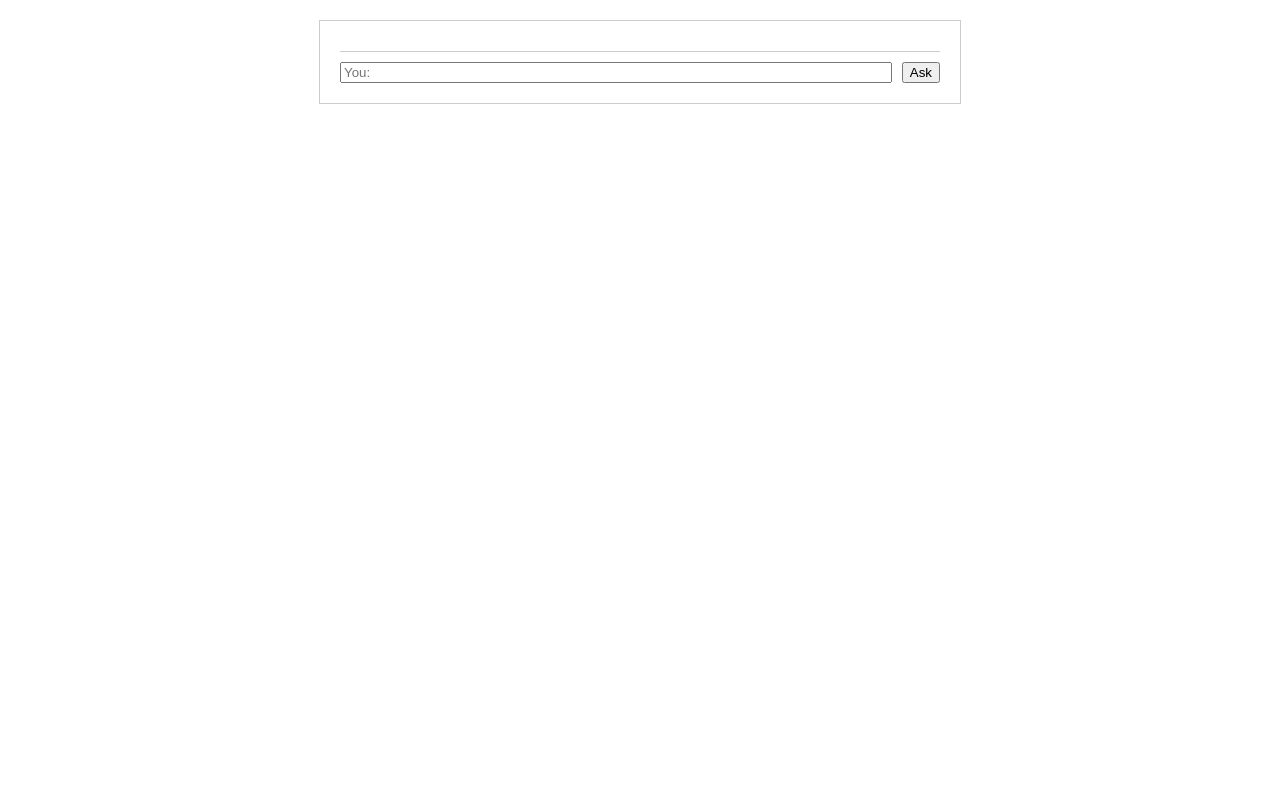
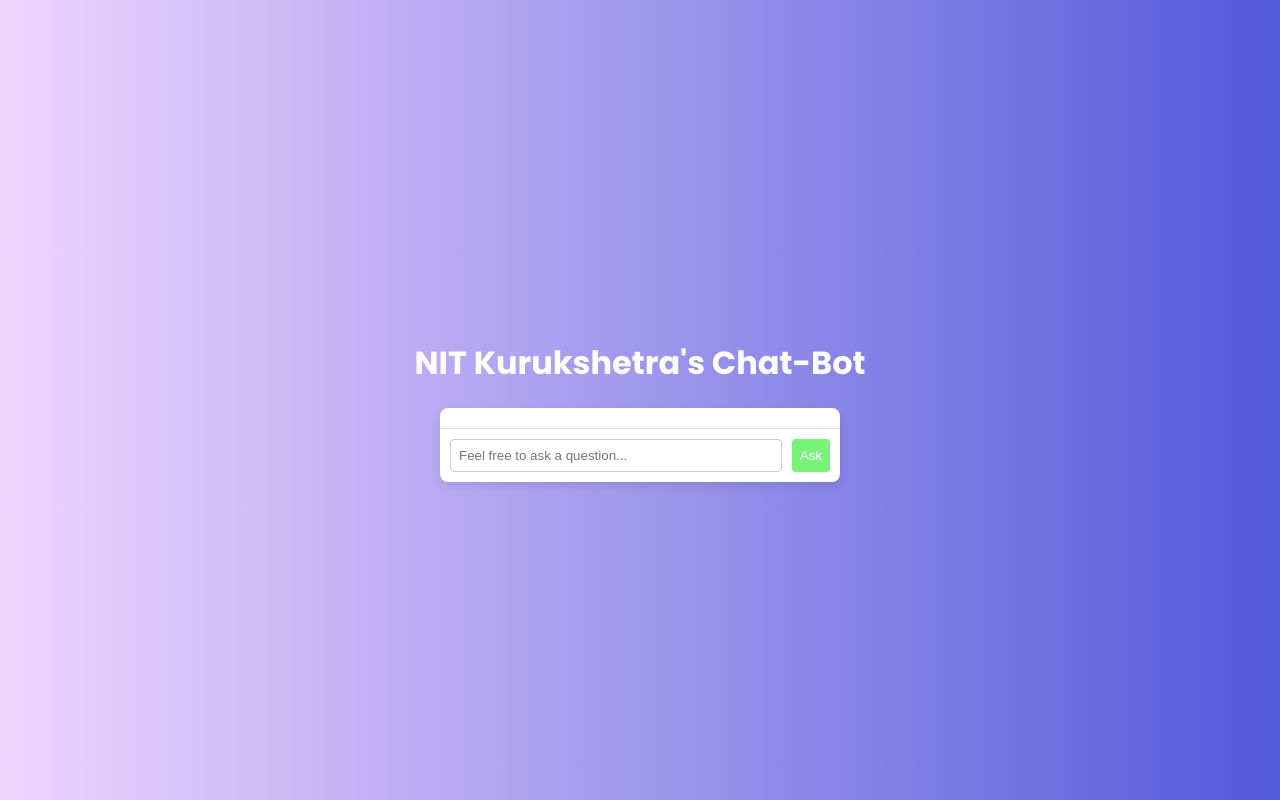
Before and after one commit to akshaiKumar23/chatbot-learn, a Flask app: page / in a window 1280 px wide. Run offline with Flask 2, Linux system fonts and the light colour scheme.

Commit message:
commit final

```diff
--- a/knowledge_base.json
+++ b/knowledge_base.json
@@ -97,10 +97,6 @@
       "answer": "hii again"
     },
     {
-      "question": "fest in nit kurukshetra",
-      "answer": "python -u \"c:\\Users\\akshai\\OneDrive\\Desktop\\chatbot-teach\\main.py\""
-    },
-    {
       "question": "whats up",
       "answer": "hello there"
     },
--- a/static/style.css
+++ b/static/style.css
@@ -1,26 +1,102 @@
 /* static/style.css */
+@import url("https://fonts.googleapis.com/css2?family=Fira+Sans&family=Poppins:ital,wght@0,100;0,200;0,300;0,400;0,500;0,600;0,700;0,800;0,900;1,100;1,200;1,300;1,400;1,500;1,600;1,700;1,800;1,900&display=swap");
 body {
-  font-family: Arial, sans-serif;
+  font-family: Poppins;
+  background: linear-gradient(90deg, #efd5ff 0%, #515ada 100%);
+  background-color: #f5f5f5;
+  margin: 0;
+  display: flex;
+  align-items: center;
+  justify-content: center;
+  height: 100vh;
 }
 
 #chat-container {
-  max-width: 600px;
-  margin: 20px auto;
-  padding: 20px;
-  border: 1px solid #ccc;
+  width: 400px;
+  background-color: #fff;
+  border-radius: 8px;
+  box-shadow: 0 4px 8px rgba(0, 0, 0, 0.1);
+  overflow: hidden;
+  position: relative; /* Added */
+}
+
+#logo-container {
+  padding: 10px;
+}
+
+#logo-container img {
+  width: 50px; /* Adjust the size as needed */
+  height: auto;
+  border-radius: 50%; /* Make it round if the logo is a circle */
 }
 
 #chat-display {
-  border-bottom: 1px solid #ccc;
-  margin-bottom: 10px;
-  padding-bottom: 10px;
+  border-bottom: 1px solid #ddd;
+  padding: 10px;
+  overflow-y: scroll;
+  max-height: 300px;
+}
+
+.user-message {
+  background-color: #e0f7fa;
+  padding: 8px;
+  border-radius: 4px;
+  margin-bottom: 5px;
+}
+
+.bot-message {
+  background-color: #b2dfdb;
+  padding: 8px;
+  border-radius: 4px;
+  margin-bottom: 5px;
+  opacity: 0; /* Initial opacity set to 0 */
+  animation: scaleUp 0.3s ease-in-out forwards; /* Added animation */
+}
+
+@keyframes scaleUp {
+  0% {
+    opacity: 0;
+    transform: scale(0.8);
+  }
+  100% {
+    opacity: 1;
+    transform: scale(1);
+  }
 }
 
 #user-input-container {
   display: flex;
+  padding: 10px;
 }
 
 #user-input {
   flex: 1;
+  padding: 8px;
+  border: 1px solid #ccc;
+  border-radius: 4px;
   margin-right: 10px;
 }
+
+button {
+  padding: 8px;
+  background-color: rgb(119, 243, 119);
+  color: #fff;
+  border: none;
+  border-radius: 4px;
+  cursor: pointer;
+}
+
+button:hover {
+  background-color: #1565c0;
+}
+
+.big {
+  display: flex;
+  flex-direction: column;
+  justify-content: center;
+  align-items: center;
+}
+
+h1 {
+  color: white;
+}
--- a/templates/index.html
+++ b/templates/index.html
@@ -10,13 +10,20 @@
 </head>
 
 <body>
-    <div id="chat-container">
-        <div id="chat-display"></div>
-        <div id="user-input-container">
-            <input type="text" id="user-input" placeholder="You:">
-            <button onclick="askQuestion()">Ask</button>
+    <div class="big">
+        <div>
+            <h1>NIT Kurukshetra's Chat-Bot</h1>
+
+        </div>
+        <div id="chat-container">
+            <div id="chat-display"></div>
+            <div id="user-input-container">
+                <input type="text" id="user-input" placeholder="Feel free to ask a question...">
+                <button onclick="askQuestion()">Ask</button>
+            </div>
         </div>
     </div>
+
 
     <script>
         function askQuestion() {
@@ -26,7 +33,7 @@
                 return;
             }
 
-            document.getElementById("chat-display").innerHTML += "<p>You: " + userInput + "</p>";
+            document.getElementById("chat-display").innerHTML += "<div class='user-message'>You: " + userInput + "</div>";
 
             fetch("/ask", {
                 method: "POST",
@@ -37,7 +44,7 @@
             })
                 .then(response => response.json())
                 .then(data => {
-                    document.getElementById("chat-display").innerHTML += "<p>Bot: " + data.response + "</p>";
+                    document.getElementById("chat-display").innerHTML += "<div class='bot-message'>Bot: " + data.response + "</div>";
                 });
 
             document.getElementById("user-input").value = "";
```
